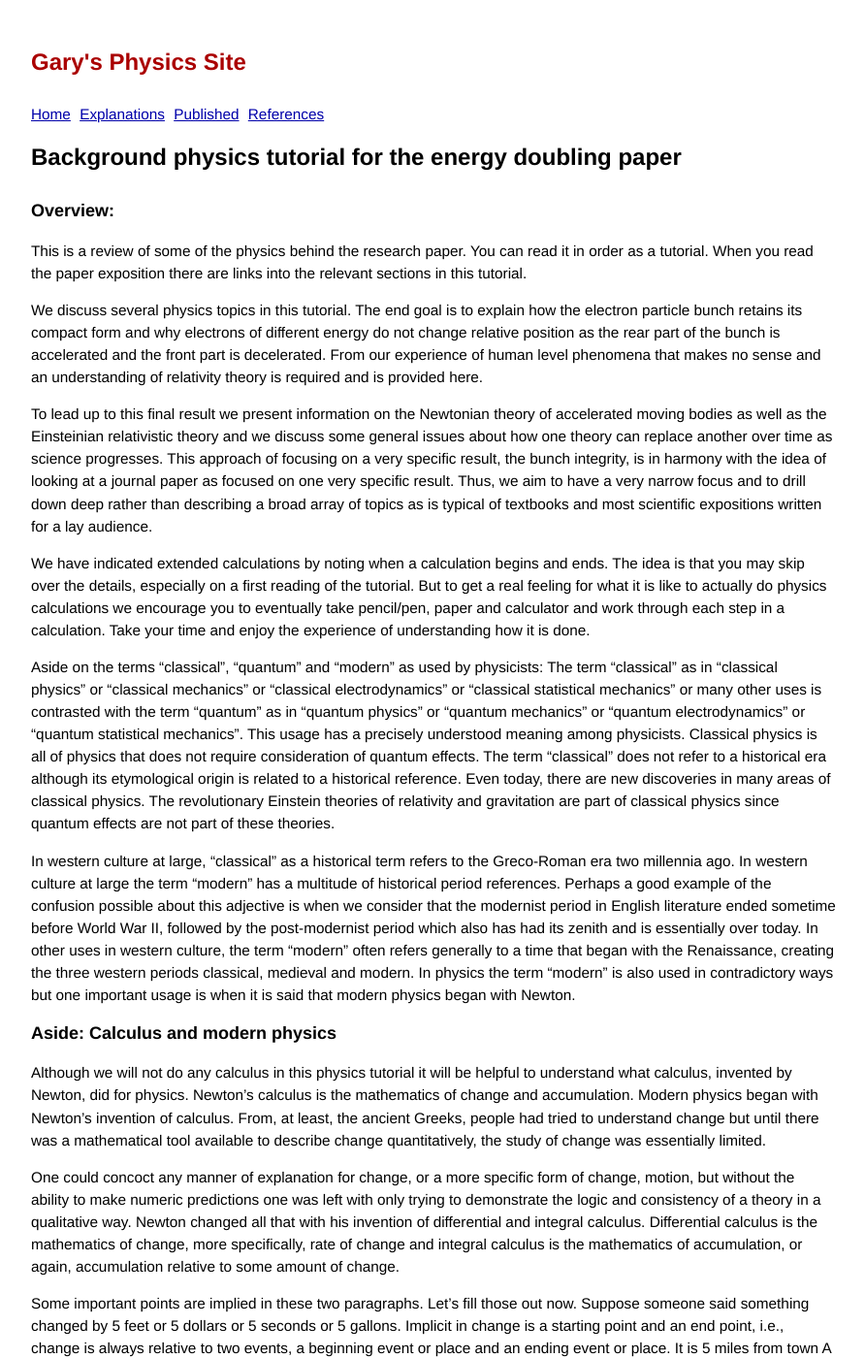
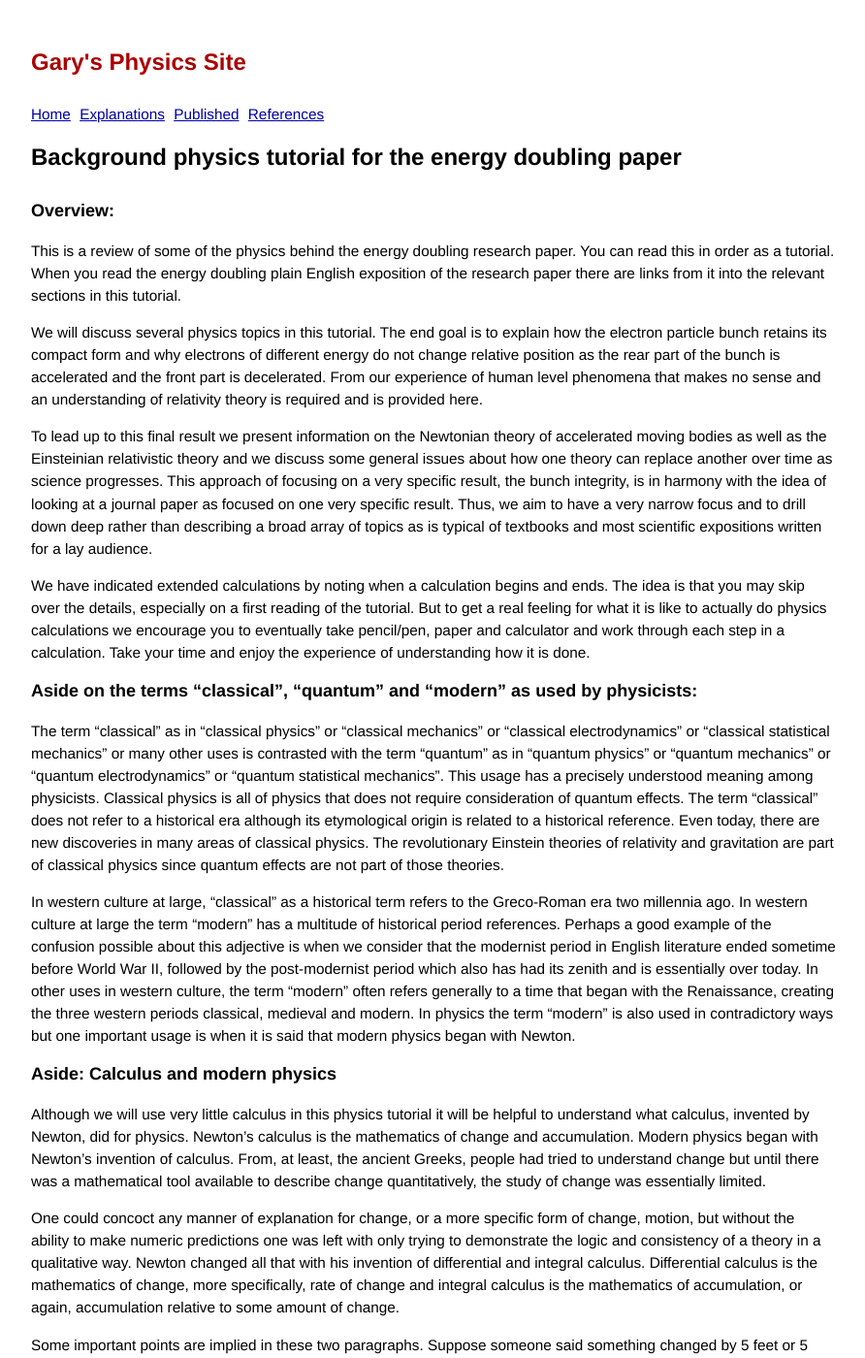
Before and after one commit to grbfacet/facet, a Jekyll site: the page built from tutorial.md, in a window 1280 px wide and 1400 px high. Shown: the whole window at 97% size, without its empty margins (193-1085 px from the left). Built offline with Jekyll 4.4.1, drawn with Linux system fonts in a browser that asks for light colours; Markdown is read by kramdown in place of the engine named in the settings; some of the changed text lies outside the part shown.

Commit message:
Update tutorial.md

```diff
--- a/tutorial.md
+++ b/tutorial.md
@@ -6,26 +6,27 @@ title: Background physics tutorial for the energy doubling paper
 
 ### Overview:
 
-This is a review of some of the physics behind the research paper. You can read it in order as a tutorial. When you read the paper exposition there are links into the relevant sections in this tutorial.
+This is a review of some of the physics behind the energy doubling research paper. You can read this in order as a tutorial. When you read the energy doubling plain English exposition of the research paper there are links from it into the relevant sections in this tutorial.
 
-We discuss several physics topics in this tutorial. The end goal is to explain how the electron particle bunch retains its compact form and why electrons of different energy do not change relative position as the rear part of the bunch is accelerated and the front part is decelerated. From our experience of human level phenomena that makes no sense and an understanding of relativity theory is required and is provided here.
+We will discuss several physics topics in this tutorial. The end goal is to explain how the electron particle bunch retains its compact form and why electrons of different energy do not change relative position as the rear part of the bunch is accelerated and the front part is decelerated. From our experience of human level phenomena that makes no sense and an understanding of relativity theory is required and is provided here.
 
 To lead up to this final result we present information on the Newtonian theory of accelerated moving bodies as well as the Einsteinian relativistic theory and we discuss some general issues about how one theory can replace another over time as science progresses. This approach of focusing on a very specific result, the bunch integrity, is in harmony with the idea of looking at a journal paper as focused on one very specific result. Thus, we aim to have a very narrow focus and to drill down deep rather than describing a broad array of topics as is typical of textbooks and most scientific expositions written for a lay audience.
 
 We have indicated extended calculations by noting when a calculation begins and ends. The idea is that you may skip over the details, especially on a first reading of the tutorial. But to get a real feeling for what it is like to actually do physics calculations we encourage you to eventually take pencil/pen, paper and calculator and work through each step in a calculation. Take your time and enjoy the experience of understanding how it is done.
 
-Aside on the terms “classical”, “quantum” and “modern” as used by physicists:
-The term “classical” as in “classical physics” or “classical mechanics” or “classical electrodynamics” or “classical statistical mechanics” or many other uses is contrasted with the term “quantum” as in “quantum physics” or “quantum mechanics” or “quantum electrodynamics” or “quantum statistical mechanics”. This usage has a precisely understood meaning among physicists. Classical physics is all of physics that does not require consideration of quantum effects. The term “classical” does not refer to a historical era although its etymological origin is related to a historical reference. Even today, there are new discoveries in many areas of classical physics. The revolutionary Einstein theories of relativity and gravitation are part of classical physics since quantum effects are not part of these theories.
+### Aside on the terms “classical”, “quantum” and “modern” as used by physicists:
+
+The term “classical” as in “classical physics” or “classical mechanics” or “classical electrodynamics” or “classical statistical mechanics” or many other uses is contrasted with the term “quantum” as in “quantum physics” or “quantum mechanics” or “quantum electrodynamics” or “quantum statistical mechanics”. This usage has a precisely understood meaning among physicists. Classical physics is all of physics that does not require consideration of quantum effects. The term “classical” does not refer to a historical era although its etymological origin is related to a historical reference. Even today, there are new discoveries in many areas of classical physics. The revolutionary Einstein theories of relativity and gravitation are part of classical physics since quantum effects are not part of those theories.
 
 In western culture at large, “classical” as a historical term refers to the Greco-Roman era two millennia ago. In western culture at large the term “modern” has a multitude of historical period references. Perhaps a good example of the confusion possible about this adjective is when we consider that the modernist period in English literature ended sometime before World War II, followed by the post-modernist period which also has had its zenith and is essentially over today. In other uses in western culture, the term “modern” often refers generally to a time that began with the Renaissance, creating the three western periods classical, medieval and modern. In physics the term “modern” is also used in contradictory ways but one important usage is when it is said that modern physics began with Newton.
 
 ### Aside: Calculus and modern physics
 
-Although we will not do any calculus in this physics tutorial it will be helpful to understand what calculus, invented by Newton, did for physics. Newton’s calculus is the mathematics of change and accumulation. Modern physics began with Newton’s invention of calculus. From, at least, the ancient Greeks, people had tried to understand change but until there was a mathematical tool available to describe change quantitatively, the study of change was essentially limited.
+Although we will use very little calculus in this physics tutorial it will be helpful to understand what calculus, invented by Newton, did for physics. Newton’s calculus is the mathematics of change and accumulation. Modern physics began with Newton’s invention of calculus. From, at least, the ancient Greeks, people had tried to understand change but until there was a mathematical tool available to describe change quantitatively, the study of change was essentially limited.
 
 One could concoct any manner of explanation for change, or a more specific form of change, motion, but without the ability to make numeric predictions one was left with only trying to demonstrate the logic and consistency of a theory in a qualitative way. Newton changed all that with his invention of differential and integral calculus. Differential calculus is the mathematics of change, more specifically, rate of change and integral calculus is the mathematics of accumulation, or again, accumulation relative to some amount of change.
 
-Some important points are implied in these two paragraphs. Let’s fill those out now. Suppose someone said something changed by 5 feet or 5 dollars or 5 seconds or 5 gallons. Implicit in change is a starting point and an end point, i.e., change is always relative to two events, a beginning event or place and an ending event or place. It is 5 miles from town A to town B. The stock price increased 5 dollars from Feb 1 to March 1. It took 5 years to transform the grapes from ripe on the vine to the wine in our glass. It took 5 gallons of gas to make the trip from Los Angeles to San Diego.
+Some important points are implied in these two paragraphs. Suppose someone said something changed by 5 feet or 5 dollars or 5 seconds or 5 gallons. Implicit in change is a starting point and an end point, i.e., change is always relative to two events, a beginning event or place and an ending event or place. It is 5 miles from town A to town B. The stock price increased 5 dollars from Feb 1 to March 1. It took 5 years to transform the grapes from ripe on the vine to the wine in our glass. It took 5 gallons of gas to make the trip from Los Angeles to San Diego.
 
 When the two points of reference differ by some kind of quantitative measure we can talk about a rate of change. If it took 10 minutes to drive the 5 miles from A to B we had an average rate of location change (speed) of 5 miles per 10 minutes or 30 mile per hour. If the stock started at 100 dollars per share, then it increased 5% in one month or 60% a year. In the case of the grapes to wine there is no quantitative measure of the difference between grapes on the vine and wine in the glass so there is no quantitative rate of change involved. The distance covered with the 5 gallons of gas depends on exactly where in LA you leave and where in San Diego you arrive. Let’s just say the trip was 100 miles. Then the rate of gas usage was .05 gallons per mile or more commonly we invert the ratio and say 20 miles per gallon.
 
```
